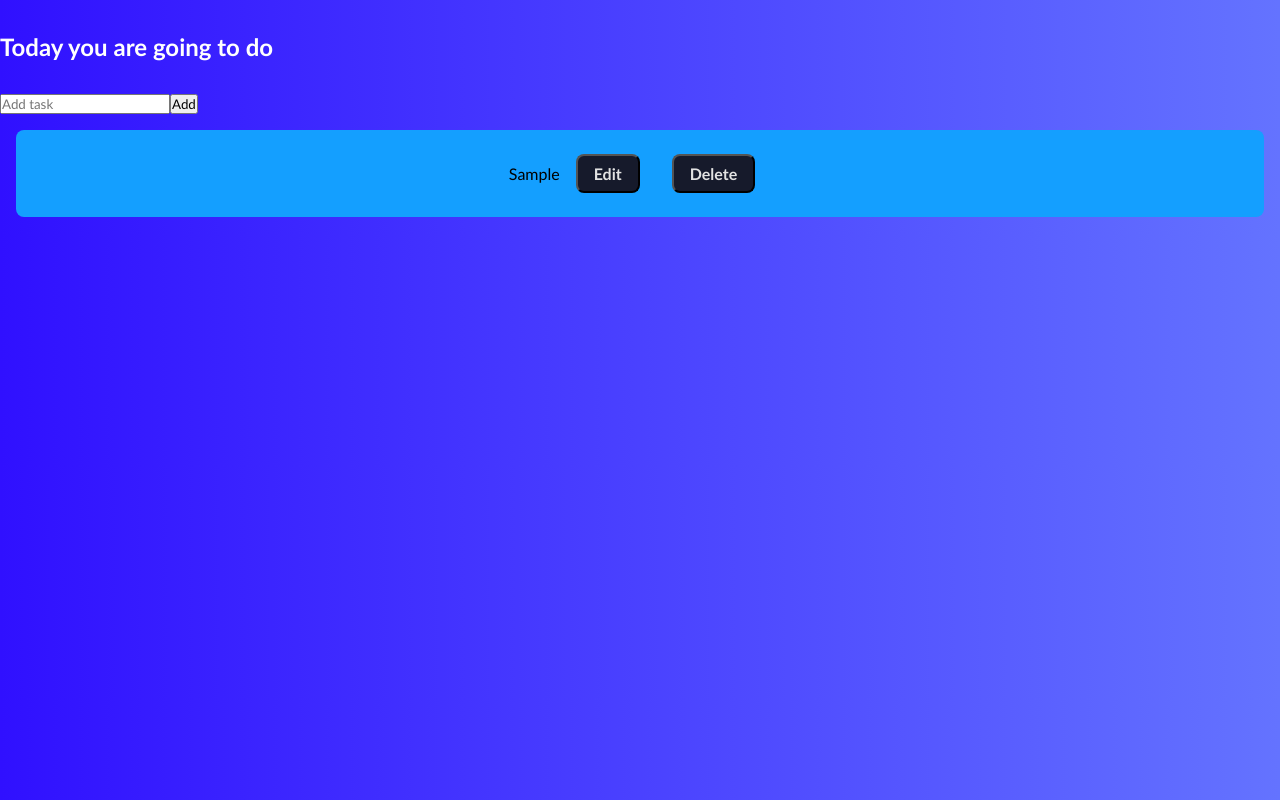
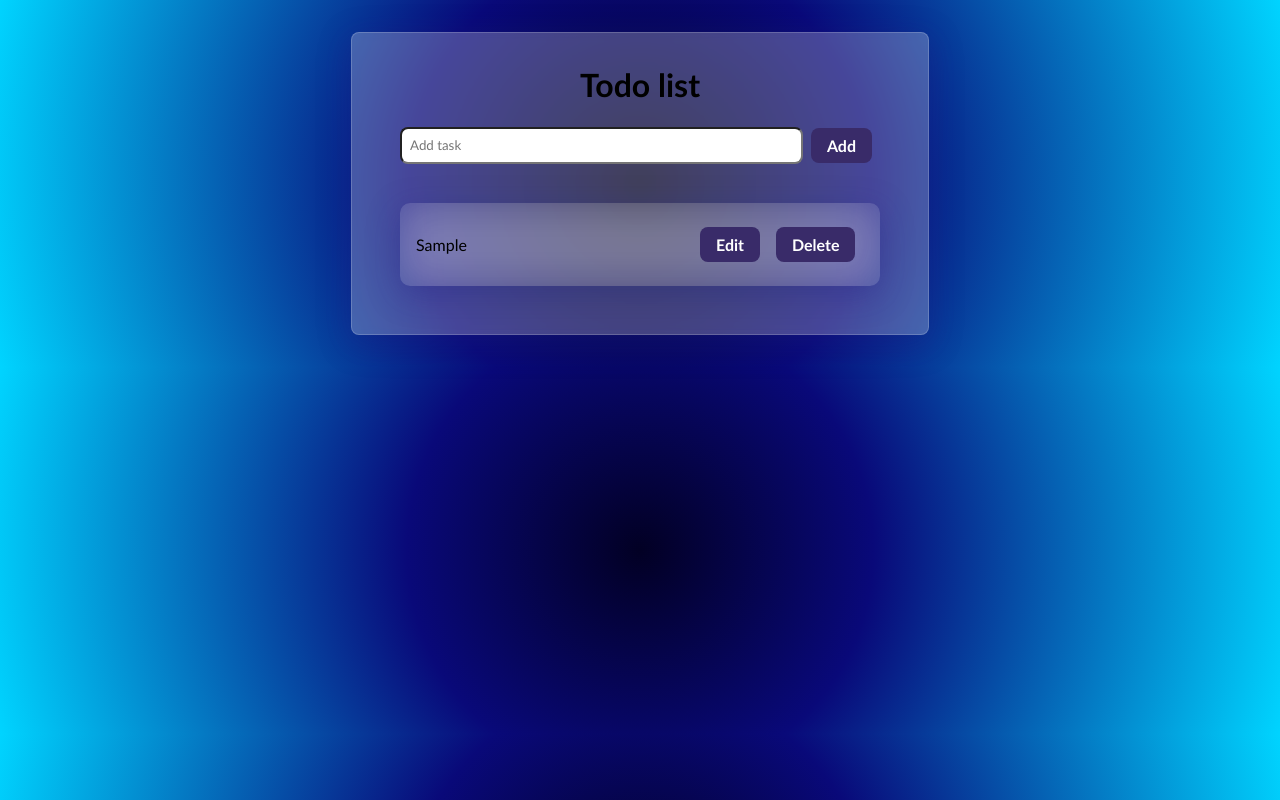
Before and after one commit to EronMahmuti/todoapp, a React (Create React App) app: page / in a window 1280 px wide. Both pictures are taken after typing "Sample" into the empty fields and a click on the button "Add". Built offline with nearby package versions, Linux system fonts and the light colour scheme.

Commit message:
glassmorphism

```diff
--- a/src/AddTask.jsx
+++ b/src/AddTask.jsx
@@ -6,13 +6,13 @@ export default function AddTask({ onAddTask }){
     const [text, setText] = useState('');
     const dispatch = useTasksDispatch();
     return(
-        <>
+        <div className='inputDiv'>
             <input
                 placeholder='Add task'
                 value={text}
                 onChange={e => setText(e.target.value)}
             />
-            <button onClick={() => {
+            <button className='btns'  onClick={() => {
                 setText('');
                 dispatch({
                     type: 'added',
@@ -22,7 +22,7 @@ export default function AddTask({ onAddTask }){
             }} >
                 Add
             </button>
-        </>
+        </div>
     )
 }
 let nextId = 0;
--- a/src/App.css
+++ b/src/App.css
@@ -7,162 +7,105 @@
 }
 
 body {
-  background: linear-gradient(
-    90deg,
-    rgba(48, 16, 255, 1) 0%,
-    rgba(100, 115, 255, 1) 100%
-  );
+  background: rgb(2,0,36);
+  background: radial-gradient(circle, rgba(2,0,36,1) 0%, rgba(9,9,121,1) 35%, rgba(0,212,255,1) 100%);
+  display: flex;
+  justify-content: center;
+  align-items: center;
+
 }
-.todo-app {
+.wrapper{
+  margin: 2rem;
+  padding: 2rem;
+  display: flex;
+  justify-content: center;
+  align-items: center;
+  flex-direction: column;
+  background: rgba( 255, 255, 255, 0.25 );
+  box-shadow: 0 8px 32px 0 rgba( 31, 38, 135, 0.37 );
+  backdrop-filter: blur( 4px );
+
+  -webkit-backdrop-filter: blur( 4px );
+  border-radius: 10px;
+  border: 1px solid rgba( 255, 255, 255, 0.18 );
+  border-radius: 8px;
+}
+
+.inputDiv{
+  width: 30rem;
+  padding: 0;
+  display: flex;
+  justify-content: center;
+  align-items: center;
+  margin: 1rem 0rem;
+}
+
+input{
+  width: 60%;
+  height: 2.3rem;
+  padding: .5rem;
+  border-radius: 8px;
+  margin: 0;
+  width: 100%;
+}
+ul{
   display: flex;
   flex-direction: column;
-  justify-content: start;
-  width: 520px;
-  min-height: 600px;
-  background: #161a2b;
-  text-align: center;
-  margin: 128px auto;
+}
+.todoList{
+  width: 30rem;
+  margin: 1rem;
+  padding: 1rem;
+  list-style: none;
+  border-radius: 8px;
+  display: flex;
+  justify-content: left;
+  align-items: center;
+  background: rgba( 255, 255, 255, 0.05 );
+  box-shadow: 0 8px 32px 0 rgba( 31, 38, 135, 0.37 );
+  backdrop-filter: blur( 20px );
+  -webkit-backdrop-filter: blur( 20px );
   border-radius: 10px;
-  padding-bottom: 32px;
 }
 
-h1 {
-  margin: 32px 0;
-  color: #fff;
-  font-size: 24px;
-}
 
-.complete {
-  text-decoration: line-through;
-  opacity: 0.4;
-}
-
-.todo-form {
-  margin-bottom: 32px;
-}
-
-.todo-input {
-  padding: 14px 32px 14px 16px;
-  border-radius: 4px 0 0 4px;
-  border: 2px solid #5d0cff;
-  outline: none;
-  width: 320px;
-  background: transparent;
-  color: #fff;
-}
-
-.todo-input::placeholder {
-  color: #e2e2e2;
-}
-
-.todo-button {
-  padding: 16px;
+.btns{
+  margin: 0.5rem 0.5rem;
+  padding: 0.5rem 1rem;
+  border-radius: 8px;
+  background-color: #392B69;
+  font-family: "Trebuchet MS";
+  font-size: 1rem;
+  font-weight: 600;
   border: none;
-  border-radius: 0 4px 4px 0;
   cursor: pointer;
   outline: none;
-  background: linear-gradient(
-    90deg,
-    rgba(93, 12, 255, 1) 0%,
-    rgba(155, 0, 250, 1) 100%
-  );
   color: #fff;
   text-transform: capitalize;
+  justify-content: right;
 }
-
-.todo-input.edit {
-  border: 2px solid #149fff;
-}
-
-.todo-button.edit {
-  background: linear-gradient(
-    90deg,
-    rgba(20, 159, 255, 1) 0%,
-    rgba(17, 122, 255, 1) 100%
-  );
-  padding: 16px 22px;
-}
-
-.todo-container {
-  display: flex;
-  flex-direction: row;
-  position: relative;
-}
-
-.todo-row {
+.tasksDiv{
   display: flex;
   justify-content: space-between;
   align-items: center;
-  margin: 4px auto;
-  color: #fff;
-  background: linear-gradient(
-    90deg,
-    rgba(255, 118, 20, 1) 0%,
-    rgba(255, 84, 17, 1) 100%
-  );
-
-  padding: 16px;
-  border-radius: 5px;
-  width: 90%;
+  width: 22rem;
 }
 
-.todo-row:nth-child(4n + 1) {
-  background: linear-gradient(
-    90deg,
-    rgba(93, 12, 255, 1) 0%,
-    rgba(155, 0, 250, 1) 100%
-  );
+.todo-label{
+  display: flex;
+  flex-direction: row;
+  justify-content: space-between;
 }
 
-.todo-row:nth-child(4n + 2) {
-  background: linear-gradient(
-    90deg,
-    rgba(255, 12, 241, 1) 0%,
-    rgba(250, 0, 135, 1) 100%
-  );
-}
-
-.todo-row:nth-child(4n + 3) {
-  background: linear-gradient(
-    90deg,
-    rgba(20, 159, 255, 1) 0%,
-    rgba(17, 122, 255, 1) 100%
-  );
-}
-
-.icons {
-  display: flex;
-  align-items: center;
-  font-size: 24px;
-  cursor: pointer;
-}
-
-.delete-icon {
-  margin-right: 5px;
-  color: #fff;
-}
-
-.edit-icon {
-  color: #fff;
-}
-
-.todoList{
-  margin: 1rem;
-  padding: 1rem;
-  background: #149fff;
-  list-style: none;
-  border-radius: 8px;
-  display: flex;
-  justify-content: center;
-  align-items: center;
-}
-.btns{
-  margin: 0.5rem 1rem;
-  padding: 0.5rem 1rem;
-  border-radius: 8px;
-  background-color: #161a2b;
+.task-text{
   font-family: "Trebuchet MS";
   font-size: 1rem;
   font-weight: 600;
-  color: #e2e2e2;
+  color: #fff;
+  display: flex;
+  flex-direction: row;
+  justify-content: space-between;
+  align-items: center;
+  width: 22rem;
+  color: #fff;
 }
--- a/src/App.js
+++ b/src/App.js
@@ -9,9 +9,9 @@ import TaskList from './TaskList';
 function App() {
 
   return(
-    <div>
+    <div className='wrapper' >
       <TasksProvider>
-        <h1>Today you are going to do</h1>
+        <h1>Todo list</h1>
         <AddTask />
         <TaskList />
       </TasksProvider>
--- a/src/TaskList.jsx
+++ b/src/TaskList.jsx
@@ -1,10 +1,9 @@
 import { useState, useContext } from 'react';
 import { useTasks, useTasksDispatch } from './TasksContext';
-import "./App.css"
 
-export default function TaskList(){
+export default function TaskList() {
   const tasks = useTasks();
-    return(
+  return (
     <ul>
       {tasks.map(task => (
         <li className='todoList' key={task.id}>
@@ -12,49 +11,53 @@ export default function TaskList(){
         </li>
       ))}
     </ul>
-    )
+  );
 }
 
-function Task({ task }){
-    const [ isEditing, setIsEditing ] = useState(false);
+function Task({ task }) {
+  const [isEditing, setIsEditing] = useState(false);
   const dispatch = useTasksDispatch();
   let taskContent;
-    if(isEditing){
+  if (isEditing) {
     taskContent = (
       <>
         <input
           value={task.text}
           onChange={e => {
             dispatch({
-                            type:'changed',
-                            task:{
+              type: 'changed',
+              task: {
                 ...task,
                 text: e.target.value
               }
             });
-                    }}
-                />
-                <button className='btns'  onClick={() => setIsEditing(false)}>Save</button>
+          }} />
+        <button className='btns' onClick={() => setIsEditing(false)}>
+          Save
+        </button>
       </>
-        )
-    }else{
+    );
+  } else {
     taskContent = (
       <>
         {task.text}
-                <button className='btns' onClick={() => setIsEditing(true)}> Edit </button>
+        <button className='btns' onClick={() => setIsEditing(true)}>
+          Edit
+        </button>
       </>
-        )
+    );
   }
   return (
-        <label>
-
+    <label className='todo-label' >
+      <div className='tasksDiv' >
         {taskContent}
+      </div>
       <button className='btns' onClick={() => {
         dispatch({
           type: 'deleted',
           id: task.id
         });
-            }} >
+      }}>
         Delete
       </button>
     </label>
```
Also changed, not shown: 1 other file (tests, documents, lock files or other folders). Lines whose indentation alone changed are shown as unchanged.
